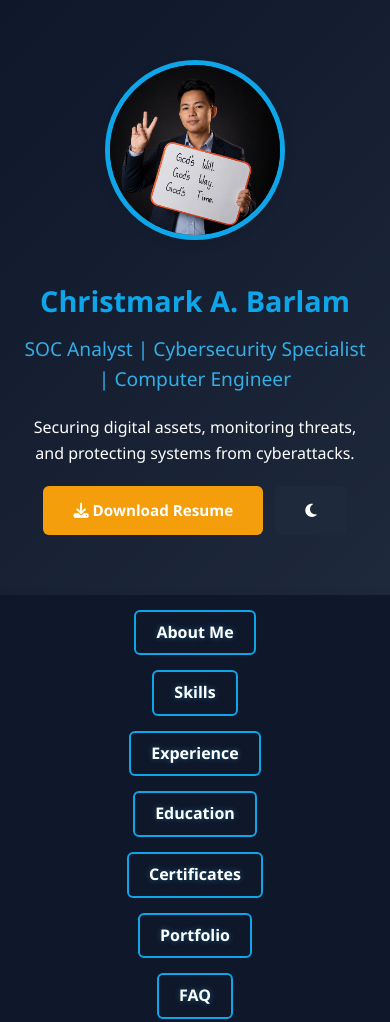
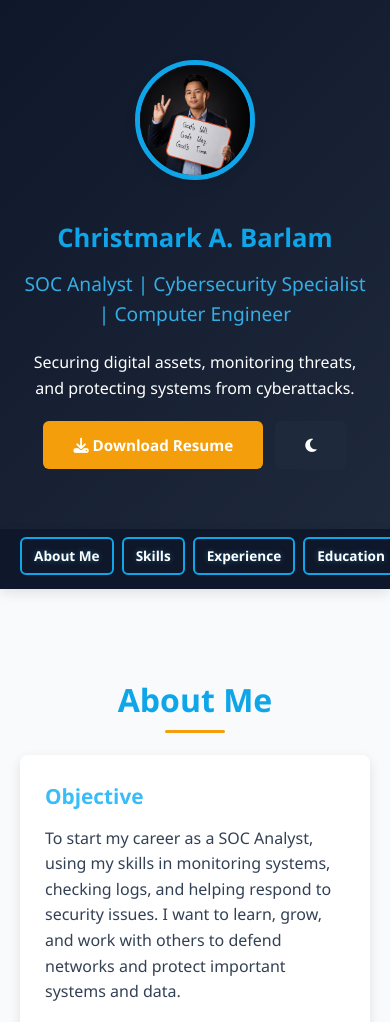
Before and after one commit to Genesis5020/christmarkweb, a plain HTML site: page index.html in a window 390 px wide. Shown: the top 1022 px of the page. Drawn offline with Linux system fonts and the light colour scheme.

Commit message:
Enhance mobile responsiveness and navigation styles
Updated mobile styles for navigation and profile image. Added custom scrollbar and ensured content visibility under sticky navigation.

```diff
--- a/style.css
+++ b/style.css
@@ -1,7 +1,7 @@
 /*
 =============================================
 FILE NAME: style.css
-UPDATED: Added horizontal scrollable certificate gallery
+UPDATED: Added horizontal scrollable certificate gallery + Fixed mobile navigation overlap
 =============================================
 */
 
@@ -506,25 +506,64 @@ h2::after {
 /* ------ RESPONSIVE DESIGN ------ */
 @media (max-width: 768px) {
   .header h1 {
-    font-size: 1.8rem;
+    font-size: 1.6rem;
   }
+
+  .profile-img img {
+    width: 120px;
+    height: 120px;
+  }
+
+  /* ✅ FIX: Make nav horizontal scrollable + reduce size */
+  .nav-buttons {
+    padding: 8px 0;
+  }
+
   .nav-buttons .container {
-    flex-direction: column;
-    align-items: center;
+    flex-wrap: nowrap;
+    overflow-x: auto;
+    justify-content: flex-start;
+    gap: 8px;
+    padding-bottom: 6px;
   }
+
+  /* Custom scrollbar for nav on mobile */
+  .nav-buttons .container::-webkit-scrollbar {
+    height: 3px;
+  }
+  .nav-buttons .container::-webkit-scrollbar-thumb {
+    background: var(--accent);
+    border-radius: 3px;
+  }
+
+  .nav-btn {
+    padding: 6px 12px;
+    font-size: 0.85rem;
+    white-space: nowrap;
+  }
+
+  /* ✅ FIX: Add space so content is not hidden under sticky nav */
+  .section {
+    padding-top: 85px;
+  }
+
   .contact-links {
     flex-direction: column;
     gap: 10px;
   }
+
   .timeline::before {
     left: 20px;
   }
+
   .timeline-item {
     padding-left: 40px;
   }
+
   .cert-gallery {
     padding: 10px;
   }
+
   .cert-item {
     width: 220px;
   }
```
